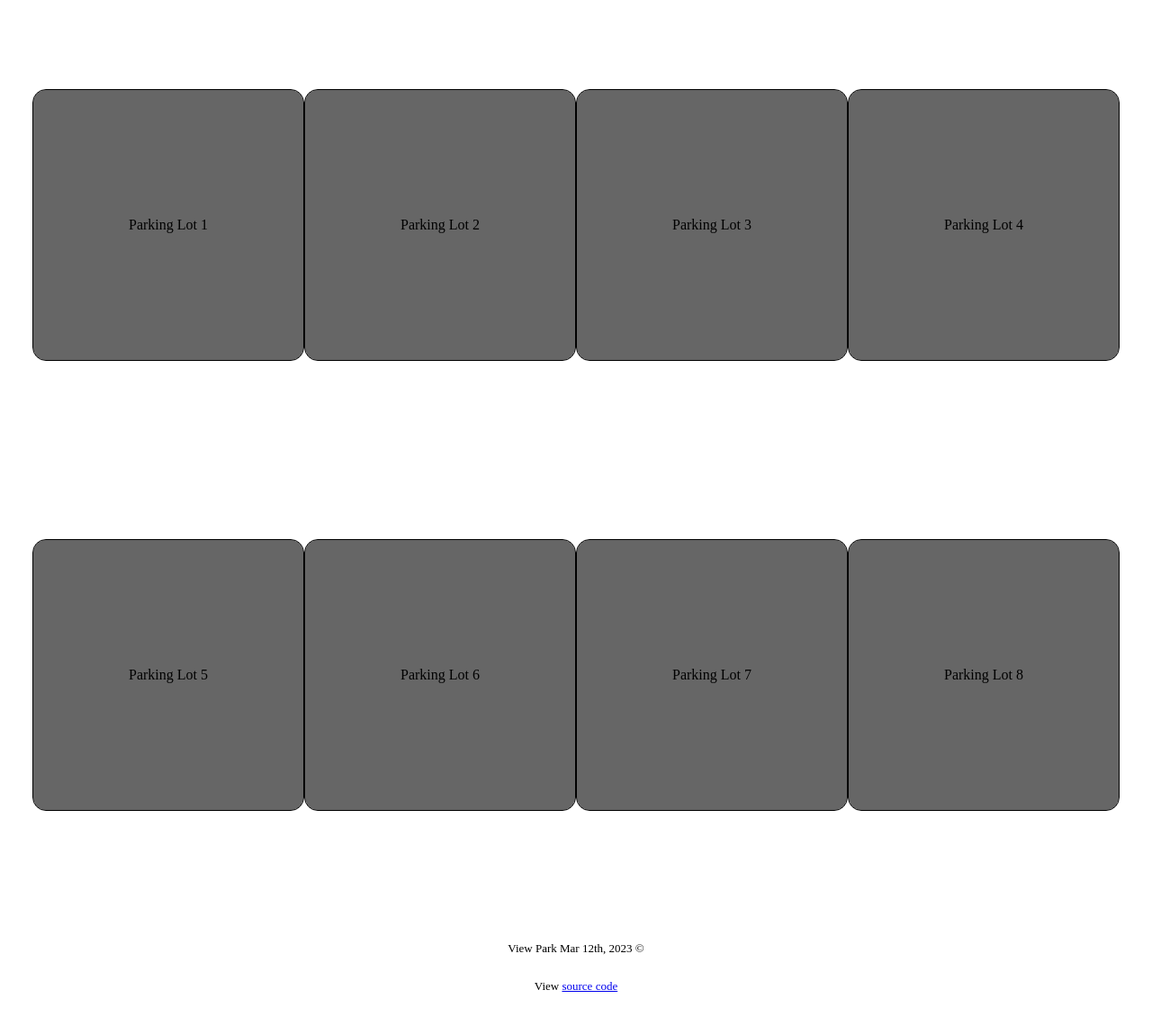
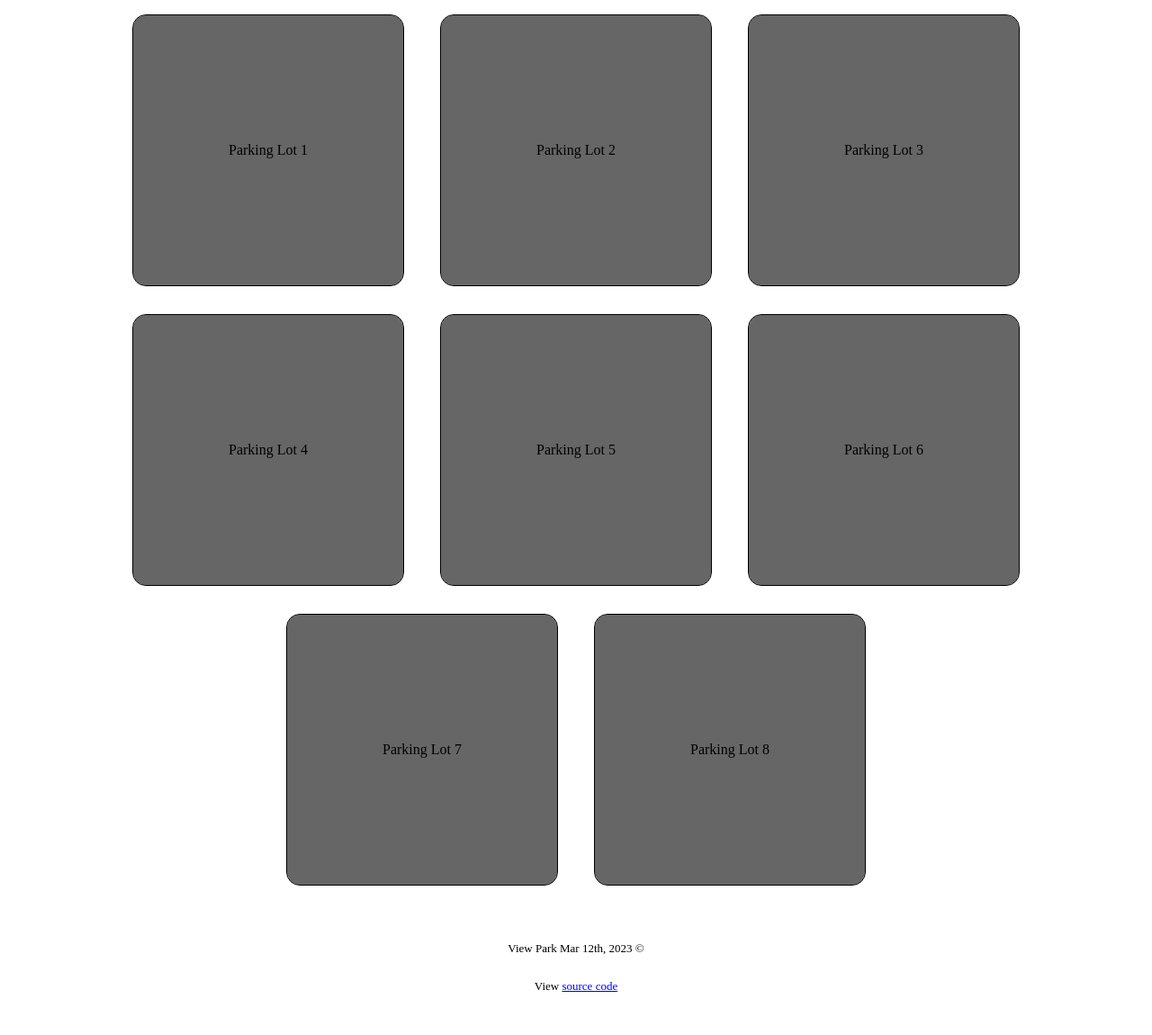
Before and after one commit to charlijj/ViewPark, a PHP site: page / in a window 1280 px wide. Shown: the part 152-1302 px from the top of the page at 90% size. Run offline with PHP 8.4, Linux system fonts and the light colour scheme.

Commit message:
fixed availability-container-item margin

```diff
--- a/style/style.css
+++ b/style/style.css
@@ -32,6 +32,7 @@ body {
     flex-wrap: wrap;
     width: 300px;
     height: 300px;
+    margin: 15px 20px;
     border-radius: 15px;
     box-shadow: inset 0 0 0 1000px rgba(0,0,0,0.6);
     border: 1px solid black;
```
